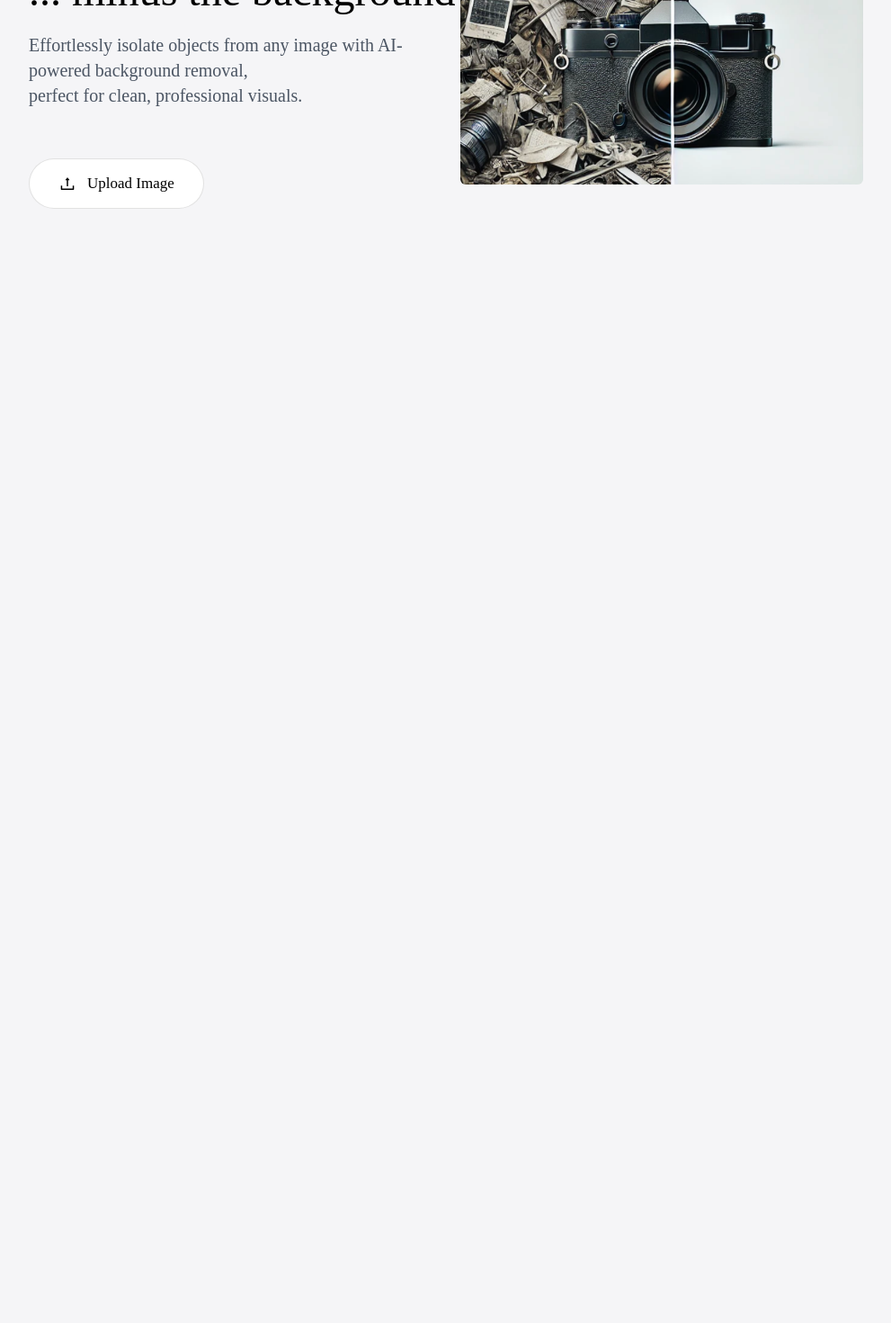
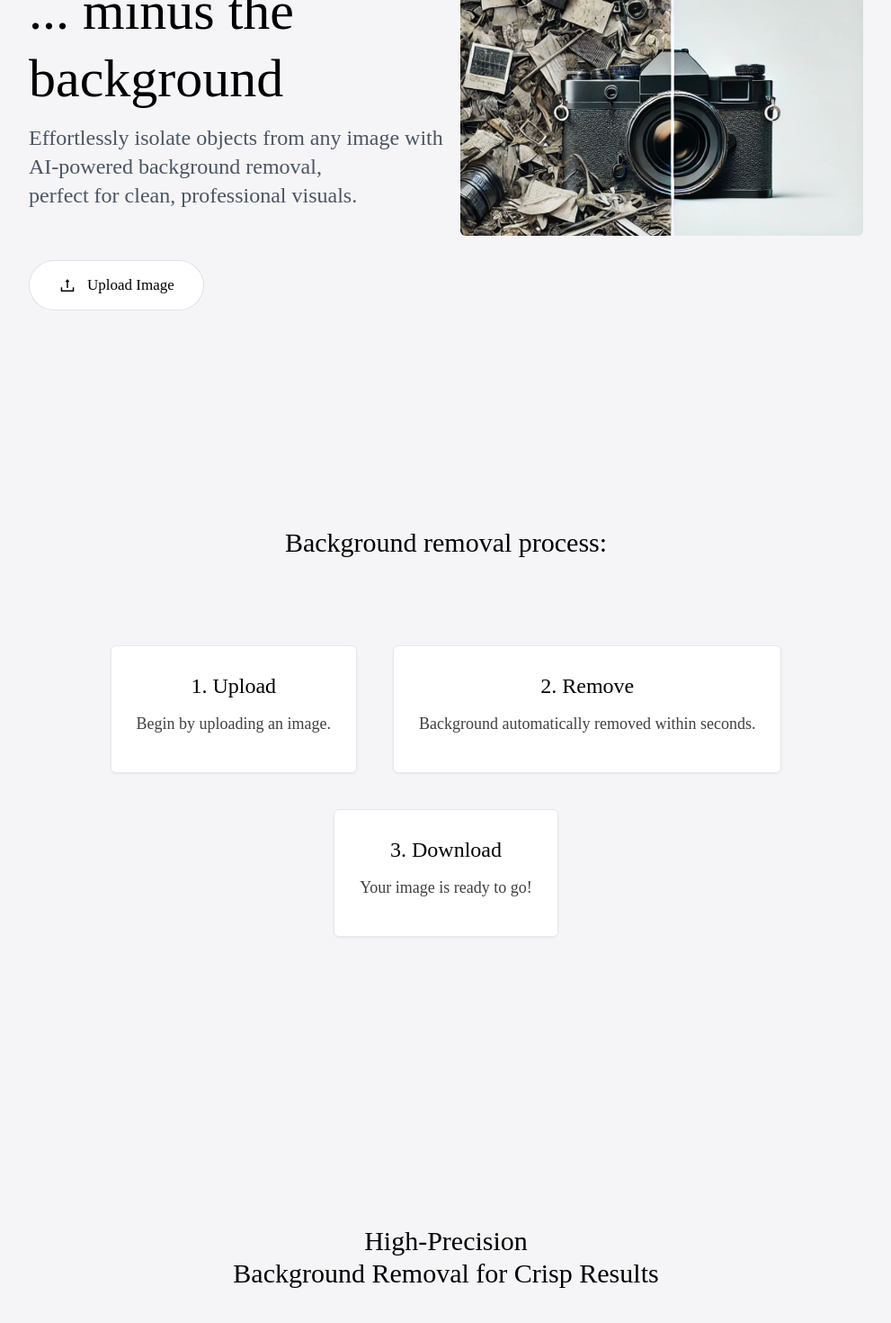
Before and after one commit to dashleremi/saas-invisibg, a React (Vite) app in the folder client/: page / in a window 1280 px wide. Shown: the part 500-1970 px from the top of the page at 90% size, without its empty margins (144-1135 px from the left). Before the commit the page ends 800 px from the top, so only its background shows below. Built offline with nearby package versions, Linux system fonts and the light colour scheme; a web font is replaced by a local one.

Commit message:
hero section done, file upload, process, slider

```diff
--- a/client/src/components/Hero.jsx
+++ b/client/src/components/Hero.jsx
@@ -6,9 +6,9 @@ const Hero = () => {
     <div className='flex items-center justify-evenly max-sm:flex-col-reverse mt-20 lg:px-44 sm:mt-30'>
         {/* Left */}
         <div className='font-secondary mt-20'>
-            <h1 className='text-5xl font-medium leading-tight'><span className='font-primary'>Picture Perfect</span><br />
+            <h1 className='text-6xl font-medium leading-tight'><span className='font-primary'>Picture Perfect</span><br />
             ... minus the background</h1>
-            <p className='my-4 text-xl text-gray-600'>Effortlessly isolate objects from any image with AI-powered background removal, <br />
+            <p className='my-3 text-2xl text-gray-600'>Effortlessly isolate objects from any image with AI-powered background removal, <br />
             perfect for clean, professional visuals.</p>
 
             <div className='mt-14'>
--- /dev/null
+++ b/client/src/components/Process.jsx
@@ -0,0 +1,42 @@
+import React from 'react'
+
+const Process = () => {
+  return (
+    <div className='mt-20 mx-4 lg:mx-44 py-20 xl:py-40'>
+
+        <h1 className='font-primary text-center text-xl md:text-2xl lg:text-3xl'>Background removal process:</h1>
+
+        <div className='font-secondary flex items-start flex-wrap gap-10 mt-16 xl:mt-24 justify-center'>
+            {/* 1 */}
+            <div className='bg-white border drop-shadow-sm p-7 pb-10 rounded-md hover:scale-150 transition-all duration-500'>
+
+                <div>
+                    <p className='text-2xl font-medium flex items-center justify-center gap-5'>1. Upload</p>
+                    <p className='text-lg text-neutral-700 mt-3'>Begin by uploading an image.</p>
+                </div>
+            </div>
+
+            {/* 2 */}
+            <div className='bg-white border drop-shadow-sm p-7 pb-10 rounded-md hover:scale-150 transition-all duration-500'>
+
+                <div>
+                    <p className='text-2xl font-medium flex items-center justify-center gap-5'>2. Remove</p>
+                    <p className='text-lg text-neutral-700 mt-3'>Background automatically removed within seconds.</p>
+                </div>
+            </div>
+
+            {/* 3 */}
+            <div className='bg-white border drop-shadow-sm p-7 pb-10 rounded-md hover:scale-150 transition-all duration-500'>
+
+                <div>
+                    <p className='text-2xl font-medium flex items-center justify-center gap-5'>3. Download</p>
+                    <p className='text-lg text-neutral-700 mt-3'>Your image is ready to go!</p>
+                </div>
+            </div>
+        </div>
+
+    </div>
+  )
+}
+
+export default Process
--- /dev/null
+++ b/client/src/components/RemovalExample.jsx
@@ -0,0 +1,17 @@
+import React, {useState} from 'react'
+
+const RemovalExample = () => {
+
+    const [sliderPosition, setSliderPosition] = useState(50)
+    const handleSliderChange = (e) => {
+        setSliderPosition(e.target.value)
+    }
+
+  return (
+    <div className='mx-4 lg:mx-44 py-20 xl:py-40'>
+        <h1 className='font-primary text-center text-xl md:text-2xl lg:text-3xl'>High-Precision <br /> Background Removal for Crisp Results</h1>
+    </div>
+  )
+}
+
+export default RemovalExample
--- a/client/src/pages/Home.jsx
+++ b/client/src/pages/Home.jsx
@@ -1,13 +1,14 @@
 import React from 'react'
 import Hero from '../components/Hero'
+import Process from '../components/Process'
+import RemovalExample from '../components/RemovalExample'
 
 const Home = () => {
   return (
-    <div>
-      <div className='mt-40'>
-        <Hero/>
-      </div>
-
+    <div className='mt-40'>
+      <Hero/>
+      <Process/>
+      <RemovalExample/>
     </div>
   )
 }
```
